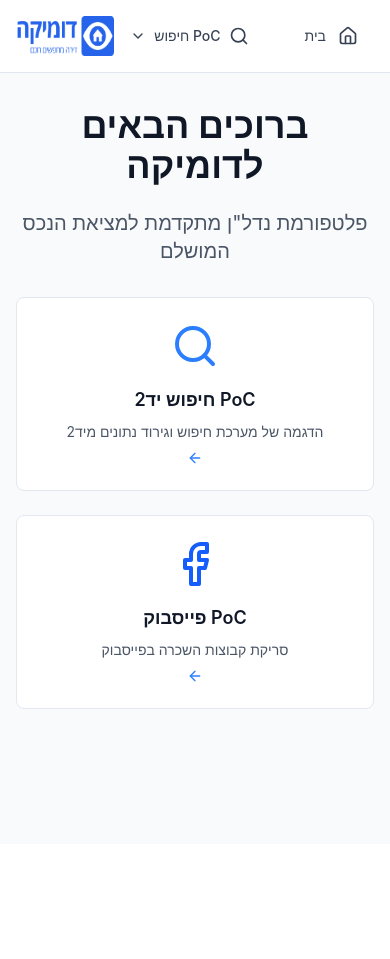
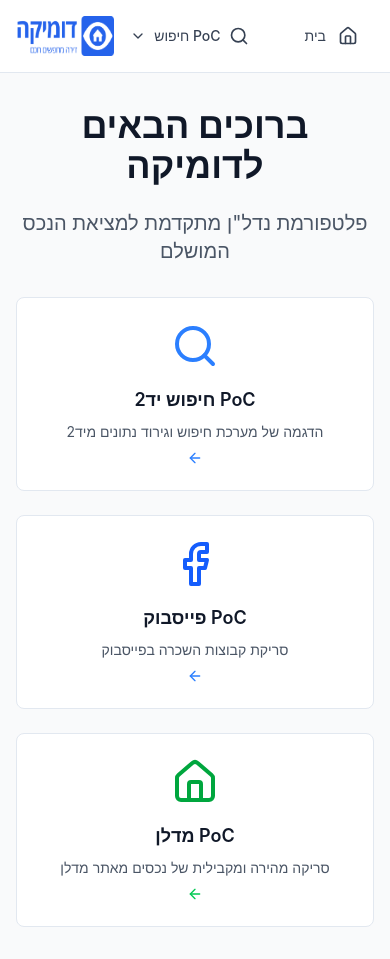
Before and after one commit to EtanHey/domica, a Next.js app: page / in a window 390 px wide. Before the commit the page ends 844 px from the top, so only its background shows below. Built offline with nearby package versions, Linux system fonts and the light colour scheme.

Commit message:
Add madlan button

```diff
--- a/src/app/(tabs)/page.tsx
+++ b/src/app/(tabs)/page.tsx
@@ -12,7 +12,7 @@
           פלטפורמת נדל"ן מתקדמת למציאת הנכס המושלם
         </p>
 
-        <div className="mx-auto grid max-w-xl gap-6 md:grid-cols-2">
+        <div className="mx-auto grid max-w-4xl gap-6 md:grid-cols-3">
           <Link
             href="/scraping-poc"
             className="group rounded-lg border border-gray-200 bg-white p-6 transition-all hover:border-blue-500 hover:shadow-lg dark:border-gray-700 dark:bg-gray-800 dark:hover:border-blue-400"
@@ -44,6 +44,22 @@
               <ArrowLeft className="mt-2 h-4 w-4 text-blue-500 transition-transform group-hover:translate-x-1" />
             </div>
           </Link>
+
+          <Link
+            href="/scraping-poc/madlan"
+            className="group rounded-lg border border-gray-200 bg-white p-6 transition-all hover:border-green-500 hover:shadow-lg dark:border-gray-700 dark:bg-gray-800 dark:hover:border-green-400"
+          >
+            <div className="flex flex-col items-center text-center">
+              <HomeIcon className="mb-4 h-12 w-12 text-green-600 transition-transform group-hover:scale-110" />
+              <h3 className="mb-2 text-lg font-semibold text-gray-900 dark:text-white">
+                PoC מדלן
+              </h3>
+              <p className="text-sm text-gray-600 dark:text-gray-400">
+                סריקה מהירה ומקבילית של נכסים מאתר מדלן
+              </p>
+              <ArrowLeft className="mt-2 h-4 w-4 text-green-500 transition-transform group-hover:translate-x-1" />
+            </div>
+          </Link>
         </div>
       </div>
     </div>
```
